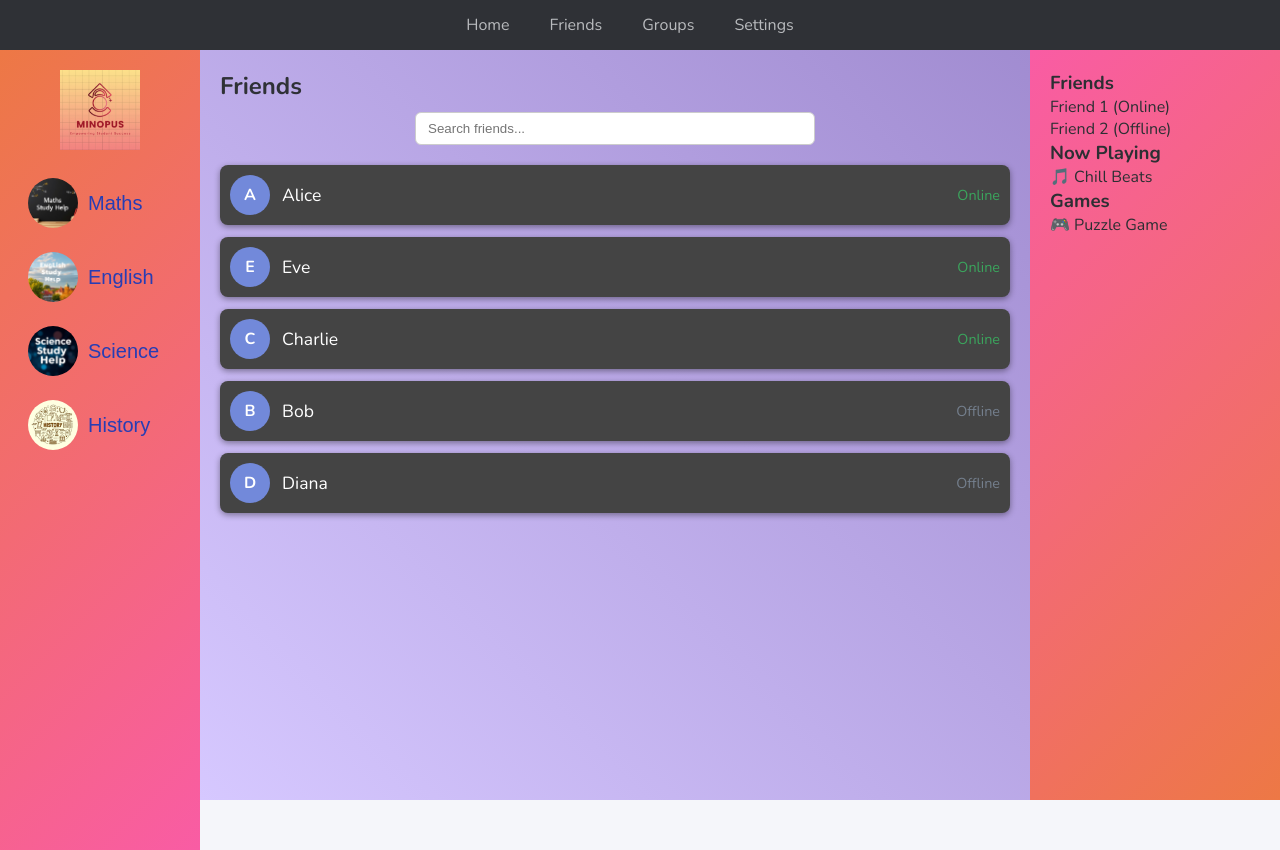
After one commit to Rishit150/Computing-Web-App, a Flask app: page /friends in a window 1280 px wide. The commit adds this page. Run offline with Flask 3, Linux system fonts and the light colour scheme.

Commit message:
Changing the colour scheme

```diff
--- a/Flask/main.py
+++ b/Flask/main.py
@@ -34,5 +34,15 @@ def homepage():
     return render_template('partials/homepage.html', content=data)
 
 
+@app.route("/friends")
+def friends():
+    return render_template("friends/friends.html")
+
+
+@app.route("/settings")
+def settings():
+    return render_template("settings/settings.html")
+
+
 if __name__ == '__main__':
     app.run(debug=True, host='0.0.0.0', port=5100)
--- a/Flask/static/css/style.css
+++ b/Flask/static/css/style.css
@@ -280,3 +280,213 @@ body {
 .google-btn:hover {
     background: #f0f0f0;
 }
+
+.google-btn {
+    width: 100%;
+    padding: 0.75rem;
+    background: #fff;
+    border: 1px solid #ccc;
+    border-radius: 6px;
+    font-size: 1rem;
+    cursor: pointer;
+    display: flex;
+    align-items: center;
+    justify-content: center; /* keep text centered */
+    position: relative;      /* allow absolute positioning for logo */
+}
+
+.google-btn:hover {
+    background: #f0f0f0;
+}
+
+.google-logo {
+    width: 28px;   /* make it bigger */
+    height: 28px;
+    position: absolute;
+    left: 20px;    /* move slightly to the left inside button */
+}
+
+
+/* === Friends Page Styles === */
+
+.friends-page {
+	background-color: #eef2ff;  /* soft light blue background */
+	padding: 20px;
+	width: 100%;
+}
+
+.friends-search {
+	margin-bottom: 20px;
+	text-align: center;
+}
+
+.friends-search input {
+	width: 60%;
+	max-width: 400px;
+	padding: 8px 12px;
+	border: 1px solid #ccc;
+	border-radius: 6px;
+}
+
+.friends-list {
+	display: flex;
+	flex-direction: column;
+	gap: 12px;
+}
+
+.friend-entry {
+	display: flex;
+	align-items: center;
+	padding: 10px;
+	background: #ffffff;
+	border-radius: 8px;
+	box-shadow: 0 2px 8px rgba(0,0,0,0.1);
+}
+
+.friend-avatar {
+	width: 40px;
+	height: 40px;
+	background-color: #7289da; /* Discord-like blue */
+	color: white;
+	font-weight: bold;
+	border-radius: 50%;
+	display: flex;
+	justify-content: center;
+	align-items: center;
+	margin-right: 12px;
+}
+
+.friend-name {
+	font-size: 1.1rem;
+	color: #2c2f33;
+	flex: 1;
+}
+
+.friend-status {
+	font-size: 0.9rem;
+	color: #888;
+}
+
+.friend-entry.online .friend-status {
+	color: #3ba55d;  /* green for online */
+}
+
+.friend-entry.offline .friend-status {
+	color: #747f8d;  /* gray for offline */
+}
+
+
+/* === Settings Page Styles === */
+
+.settings-page {
+	background-color: #f5f6fa;
+	padding: 20px;
+	width: 100%;
+}
+
+.settings-page h1 {
+	font-size: 1.8rem;
+	color: #2c2f33;
+	margin-bottom: 20px;
+}
+
+.settings-section {
+	margin-bottom: 30px;
+}
+
+.settings-section h2 {
+	font-size: 1.2rem;
+	margin-bottom: 10px;
+	color: #273DB4;
+}
+
+.settings-card {
+	background: #fff;
+	border-radius: 12px;
+	padding: 16px 20px;
+	box-shadow: 0 2px 10px rgba(0,0,0,0.08);
+	display: flex;
+	justify-content: space-between;
+	align-items: center;
+	margin-bottom: 10px;
+}
+
+.settings-btn {
+	padding: 6px 14px;
+	background-color: #273DB4;
+	color: white;
+	border: none;
+	border-radius: 8px;
+	cursor: pointer;
+	font-size: 0.9rem;
+}
+
+.settings-btn:hover {
+	background-color: #1d2d85;
+}
+
+/* Site Wide Bacground Colour Change*/
+.home-content,
+.friends-page,
+.settings-page {
+	background: linear-gradient(45deg, #d6c8ff, #a18cd1);
+}
+
+/* ===================== */
+/* Friends & Settings UI */
+/* ===================== */
+
+/* Friends list cards */
+.friend-entry {
+	background: #444; /* lighter gray background */
+	color: #fff;
+	border-radius: 8px;
+	padding: 10px;
+	box-shadow: 0 2px 6px rgba(0,0,0,0.4);
+}
+
+/* Friend names stay readable */
+.friend-name {
+	color: #fff;
+}
+
+/* Friend status (online/offline) */
+.friend-status {
+	color: #b9bbbe;
+}
+
+.friend-entry.online .friend-status {
+	color: #3ba55d;  /* green for online */
+}
+
+.friend-entry.offline .friend-status {
+	color: #747f8d;  /* gray for offline */
+}
+
+/* Settings cards */
+.settings-card {
+	background: #444; /* lighter gray */
+	color: #fff;
+	border-radius: 12px;
+	padding: 16px 20px;
+	box-shadow: 0 2px 6px rgba(0,0,0,0.4);
+	display: flex;
+	justify-content: space-between;
+	align-items: center;
+	margin-bottom: 10px;
+}
+
+/* Settings buttons */
+.settings-btn {
+	background-color: #7289da; /* Discord blurple */
+	color: white;
+	border: none;
+	border-radius: 8px;
+	padding: 6px 14px;
+	cursor: pointer;
+	font-size: 0.9rem;
+}
+
+.settings-btn:hover {
+	background-color: #5b6eae;
+}
--- /dev/null
+++ b/Flask/templates/friends/friends.html
@@ -0,0 +1,53 @@
+<!DOCTYPE html>
+<html lang="en">
+<head>
+	<meta charset="UTF-8">
+	<title>Friends</title>
+	<link rel="stylesheet" href="{{ url_for('static', filename='css/style.css') }}">
+</head>
+<body>
+	<div class="page-container">
+		{% include 'partials/topbar.html' %}
+		<div class="container">
+			{% include 'partials/menubar.html' %}
+
+			<main class="home-content friends-page">
+				<h1>Friends</h1>
+				<div class="friends-search">
+					<input type="text" placeholder="Search friends..." />
+				</div>
+				<div class="friends-list">
+					<div class="friend-entry online">
+						<div class="friend-avatar">A</div>
+						<div class="friend-name">Alice</div>
+						<div class="friend-status">Online</div>
+					</div>
+                    <div class="friend-entry online">
+                        <div class="friend-avatar">E</div>
+                        <div class="friend-name">Eve</div>
+                        <div class="friend-status">Online</div>
+                    </div>
+                    <div class="friend-entry online">
+                        <div class="friend-avatar">C</div>
+                        <div class="friend-name">Charlie</div>
+                        <div class="friend-status">Online</div>
+                    </div>
+					<div class="friend-entry offline">
+						<div class="friend-avatar">B</div>
+						<div class="friend-name">Bob</div>
+						<div class="friend-status">Offline</div>
+					</div>
+                    <div class="friend-entry offline">
+                        <div class="friend-avatar">D</div>
+                        <div class="friend-name">Diana</div>
+                        <div class="friend-status">Offline</div>
+                    </div>
+
+				</div>
+			</main>
+
+			{% include 'partials/rightsidebar.html' %}
+		</div>
+	</div>
+</body>
+</html>
--- a/Flask/templates/partials/topbar.html
+++ b/Flask/templates/partials/topbar.html
@@ -1,8 +1,8 @@
 <nav class="topbar">
     <ul class="topbar-tabs">
-        <li><a href="#">All</a></li>
-        <li><a href="#">Friends</a></li>
-        <li><a href="#">Groups</a></li>
-        <li><a href="#">Other</a></li>
+	    <li><a href="{{ url_for('homepage') }}">Home</a></li>
+	    <li><a href="{{ url_for('friends') }}">Friends</a></li>
+	    <li><a href="#">Groups</a></li>
+	    <li><a href="{{ url_for('settings') }}">Settings</a></li>
     </ul>
 </nav>
```
Also changed, not shown: Flask/templates/settings/settings.html (added, +47 -0 lines), Flask/templates/signin.html (+5 -2 lines).
